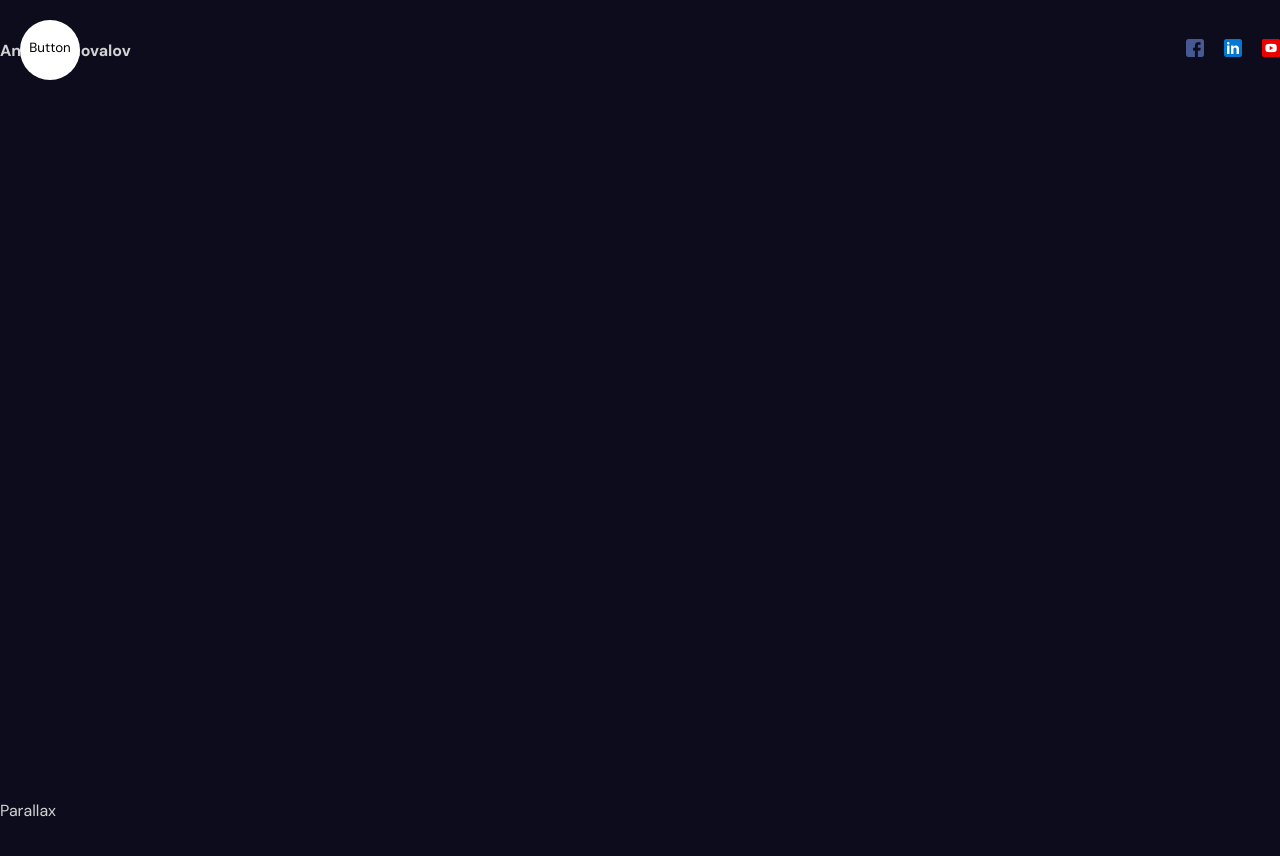
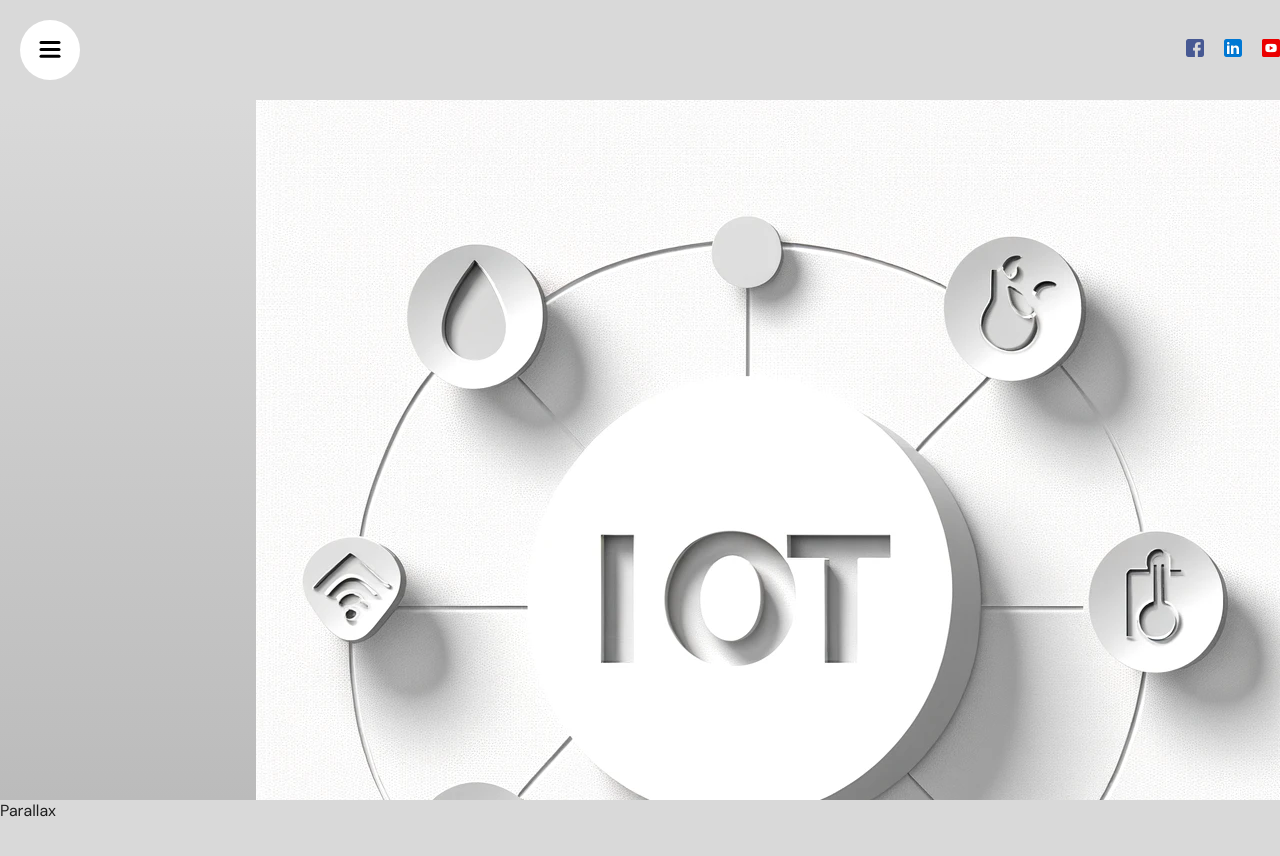
Before and after one commit to AntoniusKonovalov/portfolio, a React (Vite) app: page / in a window 1280 px wide. Shown: the top 856 px of the page. Built offline with nearby package versions, Linux system fonts and the light colour scheme.

Commit message:
Adding iot img

```diff
--- a/src/App.jsx
+++ b/src/App.jsx
@@ -1,17 +1,19 @@
 import "./app.scss";
+import Hero from "./components/hero/Hero";
 import Navbar from "./components/navbar/Navbar";
 
 const App = () => {
   return (
     <div>
-      <section>
+      <section id="Homepage">
         <Navbar />
+        <Hero />
       </section>
-      <section>Parallax</section>
+      <section id="Services">Parallax</section>
       <section>Services</section>
-      <section>Parallax</section>
+      <section id="Portfolio">Parallax</section>
       <section>Portfolio</section>
-      <section>Contact</section>
+      <section id="Contact">Contact</section>
       <section>Hero</section>
     </div>
   );
--- a/src/app.scss
+++ b/src/app.scss
@@ -11,8 +11,8 @@ html{
 }
 
 body{
-    background-color: #0c0c1d;
-    color: lightgray;
+    background-color: #d9d9d9;
+    color: rgb(30, 30, 30);
 }
 
 a {
--- /dev/null
+++ b/src/components/hero/Hero.jsx
@@ -0,0 +1,13 @@
+import "./Hero.scss";
+
+const Hero = () => {
+  return (
+    <div className="hero">
+      <div className="imageContainer">
+        <img src="/IoT.webp" alt="" />
+      </div>
+    </div>
+  );
+};
+
+export default Hero;
--- /dev/null
+++ b/src/components/hero/hero.scss
@@ -0,0 +1,14 @@
+.hero {
+  height: calc(100vh - 100px);
+  overflow: hidden;
+  background: linear-gradient(180deg, #d9d9d9, #bbbbbb);
+  position: relative;
+
+  .imageContainer {
+    height: 100%;
+    position: absolute;
+    top: 0;
+    right: 0;
+
+  }
+}
--- a/src/components/navbar/Navbar.jsx
+++ b/src/components/navbar/Navbar.jsx
@@ -12,7 +12,7 @@ function Navbar() {
           animate={{ opacity: 1, scale: 1 }}
           transition={{ duration: 0.5 }}
         >
-          Anton Konovalov
+
         </motion.span>
         <div className="social">
           <a href="#">
--- a/src/components/sidebar/Sidebar.jsx
+++ b/src/components/sidebar/Sidebar.jsx
@@ -13,7 +13,7 @@ const Sidebar = () => {
 
   const variants = {
     open: {
-      clipPath: "circle(1200px at 50px 50px)",
+      clipPath: "circle(1400px at 50px 50px)",
         transition: {
             type: "spring",
             stiffness: 20,        },
--- a/src/components/sidebar/links/Links.jsx
+++ b/src/components/sidebar/links/Links.jsx
@@ -1,12 +1,42 @@
+import { motion } from "framer-motion";
 
+const variants = {
+  open: {
+    transition: {
+      staggerChildren: 0.1,
+    },
+  },
+  closed: {
+    transition: {
+      staggerChildren: 0.05,
+      staggerDirection: -1,
+    },
+  },
+};
+
+const itemVariants = {
+  open: {
+   y: 0,
+   opacity: 1,
+  },
+  closed: {
+    y: 50,
+    opacity: 0,
+  },
+};
 
 const Links = () => {
-    const items = ["Homepage", "Services"];
+  const items = ["Homepage", "Services", "Portfolio", "Contact", "About"];
+
   return (
-    <div className='links'>
-      Links
-    </div>
-  )
-}
+    <motion.div className="links" variants={variants}>
+      {items.map((item) => (
+        <motion.a href={`#${item}`} key={item} variants={itemVariants} whileHover={{scale:1.1}} whileTap={{scale:0.95}}>
+          {item}
+        </motion.a>
+      ))}
+    </motion.div>
+  );
+};
 
 export default Links;
--- a/src/components/sidebar/sidebar.scss
+++ b/src/components/sidebar/sidebar.scss
@@ -37,7 +37,7 @@
         height: 50px;
         border-radius: 50%;
         position: fixed;
-        top: 35px;
+        top: 40px;
         left: 25px;
         height: 25px;
         background-color: transparent;
--- a/src/components/sidebar/toggleButton/Togglebutton.jsx
+++ b/src/components/sidebar/toggleButton/Togglebutton.jsx
@@ -1,11 +1,40 @@
-import React from 'react'
+import { motion } from "framer-motion";
 
-const Togglebutton = ({setOpen}) => {
+const Togglebutton = ({ setOpen }) => {
   return (
     <button onClick={() => setOpen((prev) => !prev)}>
-      Button
+      <svg width="23" height="23" viewBox="0 0 23 23">
+        <motion.path
+          strokeWidth="3"
+          stroke="black"
+          strokeLinecap="round"
+          variants={{
+            closed: { d: "M 2 2.5 L 20 2.5" },
+            open: { d: "M 3 16.5 L 17 2.5" },
+          }}
+        />
+        <motion.path
+          strokeWidth="3"
+          stroke="black"
+          strokeLinecap="round"
+          d="M 2 9.423 L 20 9.423"
+          variants={{
+            closed: { opacity: 1 },
+            open: { opacity: 0 },
+          }}
+        />
+        <motion.path
+          strokeWidth="3"
+          stroke="black"
+          strokeLinecap="round"
+          variants={{
+            closed: { d: "M 2 16.346 L 20 16.346" },
+            open: { d: "M 3 2.5 L 17 16.346" },
+          }}
+        />
+      </svg>
     </button>
-  )
-}
+  );
+};
 
-export default Togglebutton
+export default Togglebutton;
```
Also changed, not shown: public/IoT.webp (added), public/monotub.png (added).
